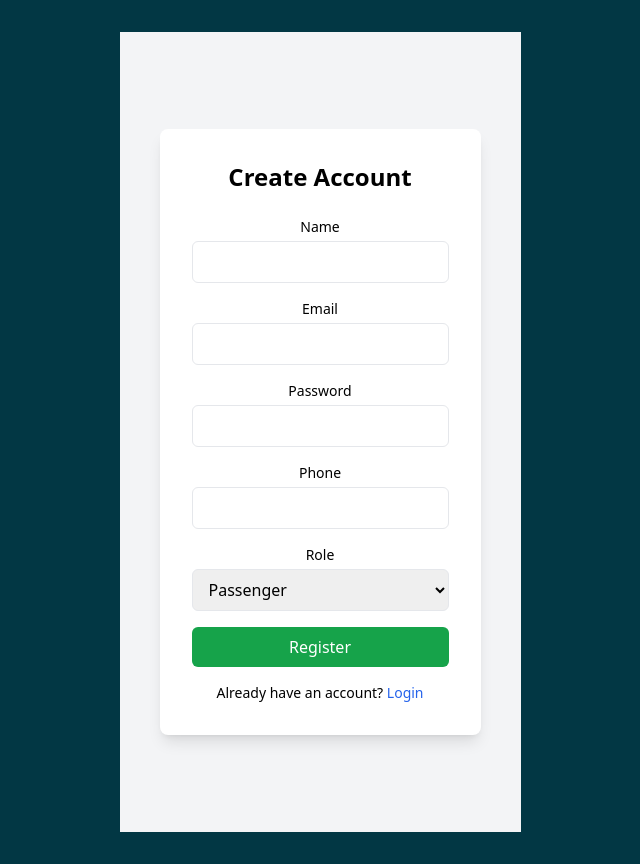
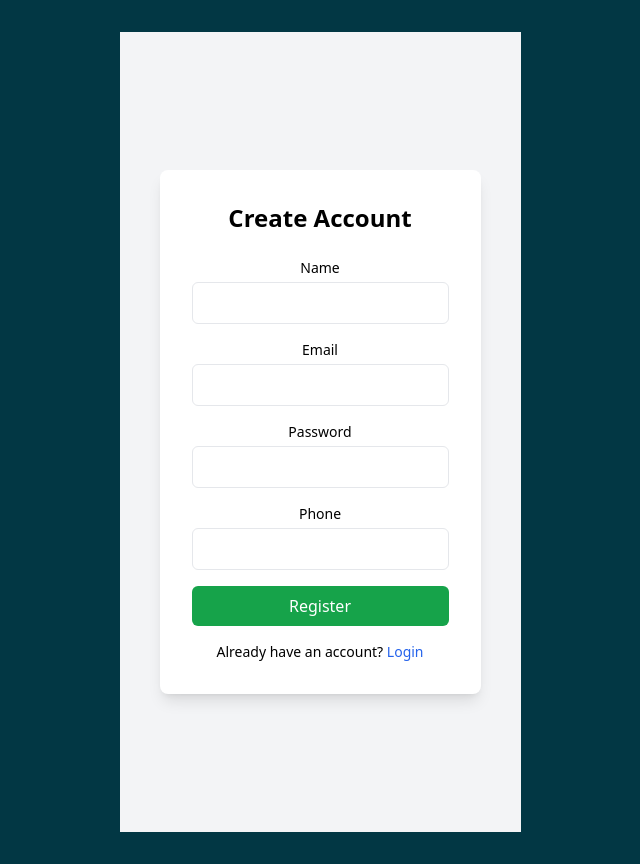
Before and after one commit to ajay-ackerman/Public-Transport-Management-System-FrontEnd, a React (Vite) app: page /register in a window 1280 px wide. Shown: the whole page, without its empty margins (320-960 px from the left). Built offline with nearby package versions, Linux system fonts and the light colour scheme.

Commit message:
Minor changes

```diff
--- a/src/pages/Register.jsx
+++ b/src/pages/Register.jsx
@@ -82,21 +82,6 @@ export default function Register() {
                             className="w-full border px-3 py-2 rounded-md"
                         />
                     </div>
-
-                    <div>
-                        <label className="block text-sm mb-1">Role</label>
-                        <select
-                            value={form.role}
-                            onChange={(e) =>
-                                setForm({ ...form, role: e.target.value })
-                            }
-                            className="w-full border px-3 py-2 rounded-md"
-                        >
-                            <option value="PASSENGER">Passenger</option>
-                            <option value="DRIVER">Driver</option>
-                        </select>
-                    </div>
-
                     <button
                         type="submit"
                         className="w-full bg-green-600 text-white py-2 rounded-md hover:bg-green-700 transition"
```
